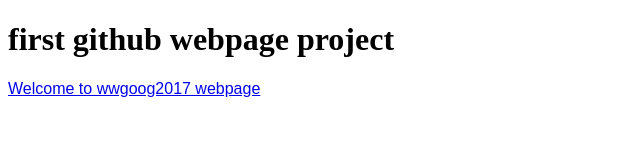
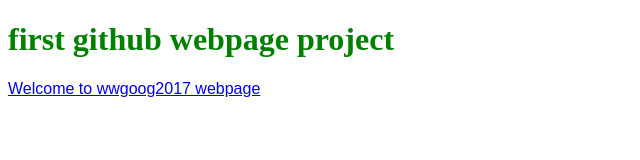
Before and after one commit to wwgoog2017/wwgoog2017.github.io, a plain HTML site: page index.html in a window 1280 px wide. Shown: the whole page, without its empty margins (0-640 px from the left). Drawn offline with Linux system fonts and the light colour scheme.

Commit message:
Update index.html

```diff
--- a/index.html
+++ b/index.html
@@ -5,6 +5,15 @@
     <meta charset = "utf-8">
     <title> project: first github webpage</title>
     <style>
+      body {
+        font-family: serif;
+      }
+
+      h1 {
+        font-family: serif;
+        color: green;
+      }
+
       p {
         font-family: sans-serif;
         color: black;
```
